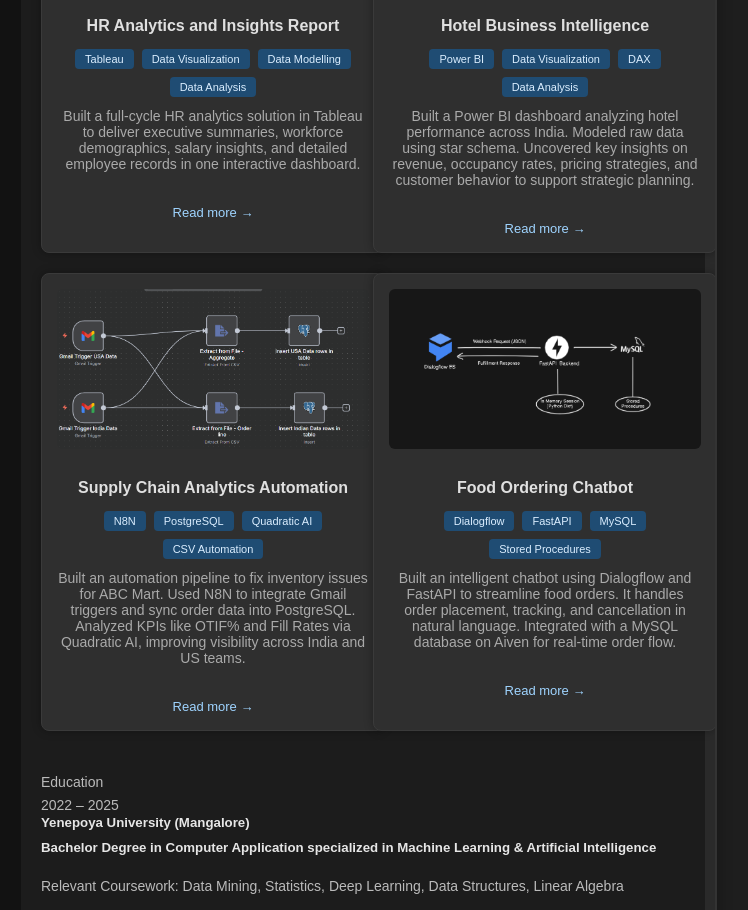
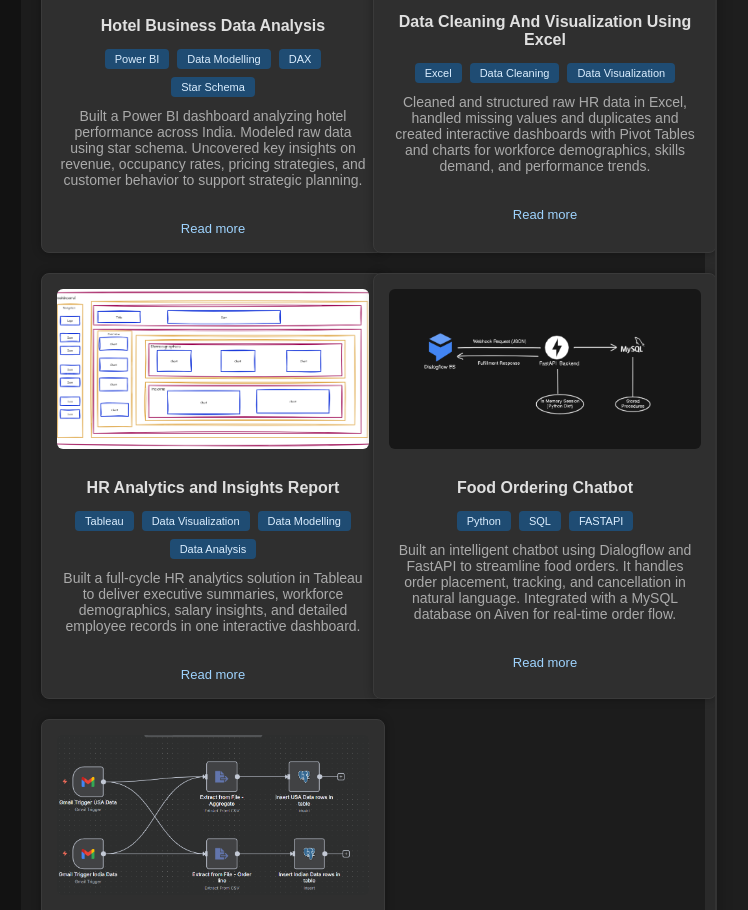
Before and after one commit to S1nen/Portfolio-Website, a plain HTML site: page index.html in a window 1280 px wide. Shown: the part 282-1192 px from the top of the page, 435-1183 px from the left. Drawn offline with Linux system fonts and the light colour scheme.

Commit message:
Update index.html

```diff
--- a/index.html
+++ b/index.html
@@ -45,7 +45,39 @@
                 <h2>Projects</h2>
                 <div class="projects-container">
 
+
+                      <!-- Project 2 -->
+                    <div class="project-card">
+                        <img src="Data model Copy.png" class="project-img">
+                        <div class="project-info">
+                            <h3>Hotel Business Data Analysis</h3>
+                            <div class="tags">
+                                <span>Power BI</span> <span>Data Modelling</span> <span>DAX</span> <span>Star Schema</span>
+                            </div>
+                            <p>Built a Power BI dashboard analyzing hotel performance across India. Modeled raw data using star schema. Uncovered key insights on revenue, occupancy rates, pricing strategies, and customer behavior to support strategic planning.</p>
+                            <br>
+                            <a href="hospitality.html">Read more</a>
+                        </div>
+                    </div>
+
+
+
                     <!-- Project 1 -->
+                    <div class="project-card">
+                        <img src="excel_pic.jpg" class="project-img">
+                        <div class="project-info">
+                            <h3>Data Cleaning And Visualization Using Excel</h3>
+                            <div class="tags">
+                                <span>Excel</span> <span>Data Cleaning</span> <span>Data Visualization</span>
+                            </div>
+                            <p>Cleaned and structured raw HR data in Excel, handled missing values and duplicates and created interactive dashboards with Pivot Tables and charts for workforce demographics, skills demand, and performance trends.</p>
+                            <br>
+                            <a href="excel.html">Read more</a>
+                        </div>
+                    </div>
+
+
+                    <!-- Project 3 -->
                     <div class="project-card">
                         <img src="Rough Sketch2.png"  alt="HR Tableau project" class="project-img">
                         <div class="project-info">
@@ -55,25 +87,26 @@
                             </div>
                             <p>Built a full-cycle HR analytics solution in Tableau to deliver executive summaries, workforce demographics, salary insights, and detailed employee records in one interactive dashboard.</p>
                             <br>
-                            <a href="hr.html">Read more →</a>
+                            <a href="hr.html">Read more</a>
                         </div>
                     </div>
 
-                    <!-- Project 2 -->
+
+                    <!-- Project 4 -->
                     <div class="project-card">
-                        <img src="Data model Copy.png" alt="Hospitality Data Project" class="project-img">
+                       <img src="architecture ch.png" alt="Food Delivery Chatbot" class="project-img">
                         <div class="project-info">
-                            <h3>Hotel Business Intelligence</h3>
+                            <h3>Food Ordering Chatbot</h3>
                             <div class="tags">
-                                <span>Power BI</span> <span>Data Visualization</span> <span>DAX</span> <span>Data Analysis</span>
+                                <span>Python</span> <span>SQL</span> <span>FASTAPI</span>
                             </div>
-                            <p>Built a Power BI dashboard analyzing hotel performance across India. Modeled raw data using star schema. Uncovered key insights on revenue, occupancy rates, pricing strategies, and customer behavior to support strategic planning.</p>
+                            <p>Built an intelligent chatbot using Dialogflow and FastAPI to streamline food orders. It handles order placement, tracking, and cancellation in natural language. Integrated with a MySQL database on Aiven for real-time order flow.</p>
                             <br>
-                            <a href="hospitality.html">Read more →</a>
+                            <a href="chatbot.html">Read more</a>
                         </div>
                     </div>
 
-                    <!-- Project 3 -->
+                    <!-- Project 5 -->
                     <div class="project-card">
                         <img src="n8n.png" alt="Supply Chain Analytics Automation" class="project-img">
                         <div class="project-info">
@@ -83,23 +116,11 @@
                             </div>
                             <p>Built an automation pipeline to fix inventory issues for ABC Mart. Used N8N to integrate Gmail triggers and sync order data into PostgreSQL. Analyzed KPIs like OTIF% and Fill Rates via Quadratic AI, improving visibility across India and US teams.</p>
                             <br>
-                            <a href="supplychain.html">Read more →</a>
+                            <a href="supplychain.html">Read more</a>
                         </div>
                     </div>
 
-                    <!-- Project 4 -->
-                    <div class="project-card">
-                       <img src="architecture ch.png" alt="Food Delivery Chatbot" class="project-img">
-                        <div class="project-info">
-                            <h3>Food Ordering Chatbot</h3>
-                            <div class="tags">
-                                <span>Dialogflow</span> <span>FastAPI</span> <span>MySQL</span> <span>Stored Procedures</span>
-                            </div>
-                            <p>Built an intelligent chatbot using Dialogflow and FastAPI to streamline food orders. It handles order placement, tracking, and cancellation in natural language. Integrated with a MySQL database on Aiven for real-time order flow.</p>
-                            <br>
-                            <a href="chatbot.html">Read more →</a>
-                        </div>
-                    </div>
+
 
                 </div>
             </section>
@@ -112,7 +133,7 @@
                 <div class="school">
                     <h5>Yenepoya University (Mangalore)</h5>
                     <h5>Bachelor Degree in Computer Application specialized in Machine Learning & Artificial Intelligence</h5>
-                    <p>Relevant Coursework: Data Mining, Statistics, Deep Learning, Data Structures, Linear Algebra</p>
+                    <p>Relevant Coursework: Data Mining, Probability & Statistics, Data Structures</p>
                 </div>
             </section>
         </main>
```
